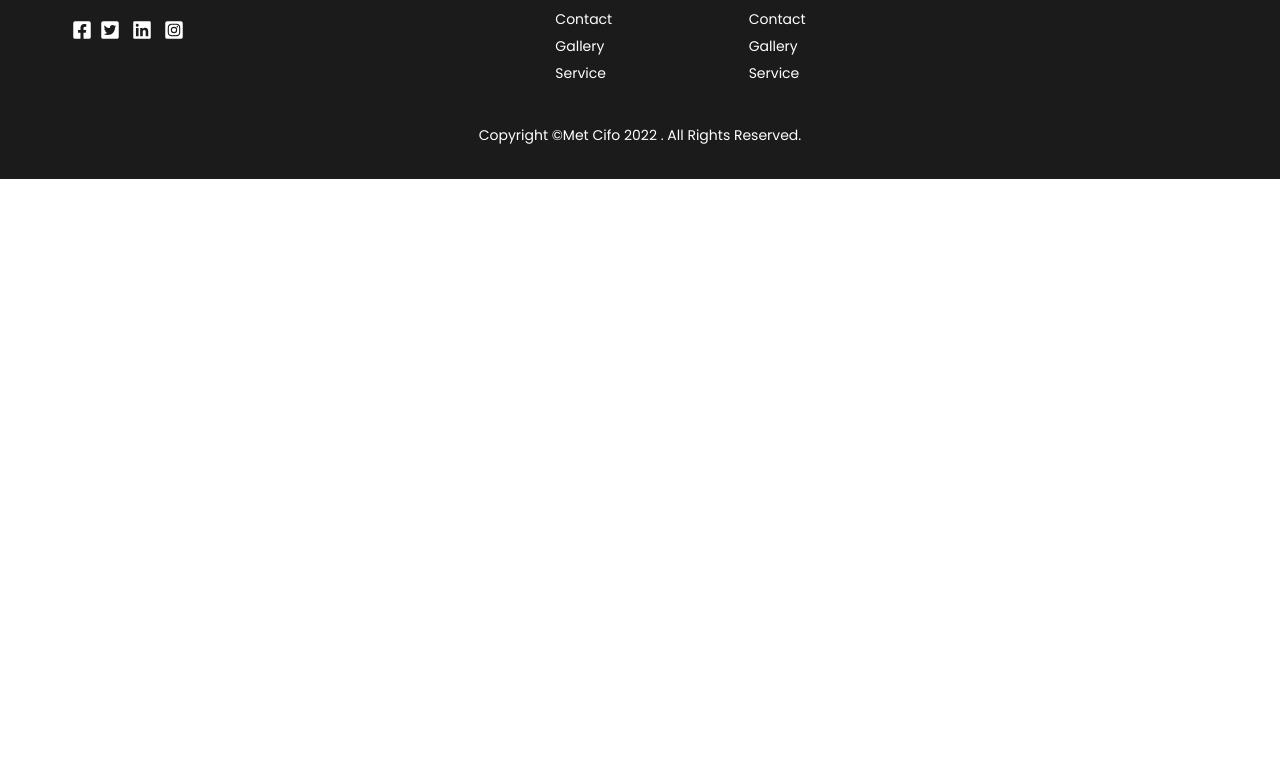
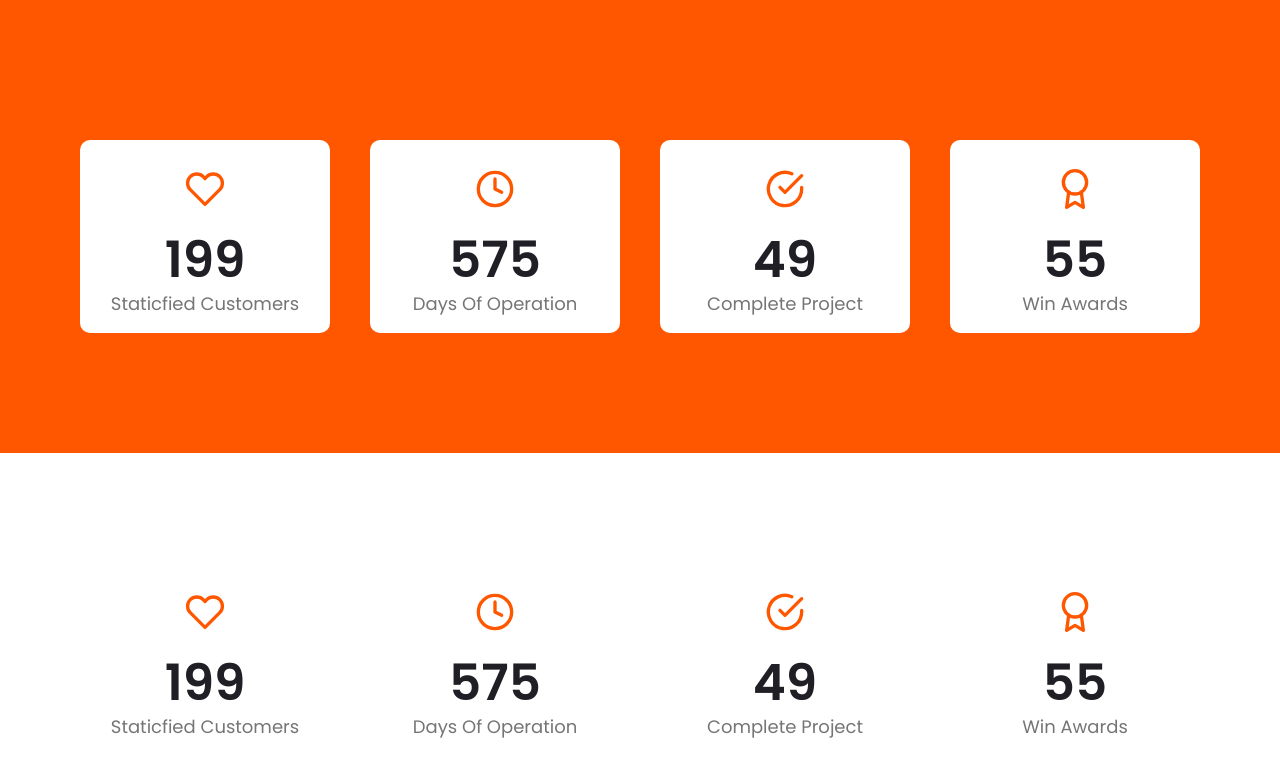
Before and after one commit to amitbd599/project_4, a React (Create React App) app: page /counter in a window 1280 px wide. Shown: the part 878-1660 px from the top of the page. Before the commit the page ends 1057 px from the top, so only its background shows below. Built offline with nearby package versions, Linux system fonts and the light colour scheme.

Commit message:
add counter

```diff
--- a/package.json
+++ b/package.json
@@ -11,6 +11,7 @@
     "npm-install-global": "^1.0.0",
     "react": "^18.0.0",
     "react-accessible-accordion": "^5.0.0",
+    "react-animate-on-scroll": "^2.1.5",
     "react-bootstrap": "^2.3.0",
     "react-circular-progressbar": "^2.0.4",
     "react-countup": "^6.2.0",
@@ -23,6 +24,7 @@
     "react-router-dom": "^6.3.0",
     "react-scripts": "5.0.1",
     "react-scroll-to-top": "^1.0.8",
+    "react-scroll-up": "^1.3.7",
     "react-select": "^5.3.2",
     "react-slick": "^0.29.0",
     "react-tabs": "^5.1.0",
--- a/public/assets/scss/components/_counter.scss
+++ b/public/assets/scss/components/_counter.scss
@@ -1,10 +1,10 @@
 .counterSection {
   background: #f8f9fb;
   padding: 120px 0;
-  @media #{$md-layout-device}{
+  @media #{$md-layout-device} {
     padding: 70px 0;
   }
-  @media #{$sm-layout-device}{
+  @media #{$sm-layout-device} {
     padding: 60px 0;
   }
   .wrapper {
@@ -41,6 +41,23 @@
   }
 }
 
+.counter__Root {
+  .wrapper {
+    .wrapperBody {
+      .part__1 {
+        margin: 60px 0;
+      }
+      .part__2 {
+        margin: 60px 0;
+        background-color: var(--primary-theme-color);
+        padding: 100px 0;
+      }
+    }
+  }
+}
+
+// Counter One
+
 .counter_One {
   .counterValue {
     margin-top: 30px;
@@ -64,3 +81,29 @@
     }
   }
 }
+
+// Counter Two
+
+.counter_two {
+  .counterValue {
+    margin-top: 30px;
+    .wrapperCounter {
+      padding: 20px;
+      .inner {
+        background: var(--color-white);
+        text-align: center;
+        padding: 15px 0;
+        border-radius: 10px;
+        .icon {
+          color: var(--primary-theme-color);
+          margin-bottom: 15px;
+          font-size: 40px;
+        }
+        .counter {
+          font-weight: 600;
+          font-size: 50px;
+        }
+      }
+    }
+  }
+}
--- a/public/assets/scss/header/_menu.scss
+++ b/public/assets/scss/header/_menu.scss
@@ -42,7 +42,7 @@
                 box-shadow: 0 0 35px rgba(0, 0, 0, 0.1);
                 text-align: left;
                 @extend %transition;
-                padding: 12px 0;
+                padding: 16px 0 !important;
                 border-radius: 4px;
                 li {
                   a {
@@ -102,13 +102,12 @@
           color: var(--primary-theme-color);
         }
       }
-      @media #{$md-layout-device}{
+      @media #{$md-layout-device} {
         display: none;
       }
-      @media #{$sm-layout-device}{
+      @media #{$sm-layout-device} {
         display: none;
       }
-
     }
   }
 }
--- a/public/index.html
+++ b/public/index.html
@@ -15,6 +15,11 @@
       user's mobile device or desktop. See https://developers.google.com/web/fundamentals/web-app-manifest/
     -->
     <link rel="manifest" href="%PUBLIC_URL%/manifest.json" />
+    <link
+      rel="stylesheet"
+      href="https://cdnjs.cloudflare.com/ajax/libs/animate.css/3.5.2/animate.min.css"
+    />
+
     <!--
       Notice the use of %PUBLIC_URL% in the tags above.
       It will be replaced with the URL of the `public` folder during the build.
--- a/src/App.js
+++ b/src/App.js
@@ -17,6 +17,7 @@ import Gallery from "./Elements/Blocks/Gallery";
 import Button from "./Elements/Blocks/Button";
 import Video_PopUp from "./Elements/Blocks/Video_PopUp";
 import Progressbar from "./Elements/Blocks/Progressbar";
+import Counter from "./Elements/Blocks/Counter";
 export default function App() {
   return (
     <BrowserRouter>
@@ -36,6 +37,7 @@ export default function App() {
         <Route path="/button" exact element={<Button />} />
         <Route path="/video-popup" exact element={<Video_PopUp />} />
         <Route path="/progressbar" exact element={<Progressbar />} />
+        <Route path="/counter" exact element={<Counter />} />
 
         <Route path="*" exact element={<Error404 />} />
       </Routes>
--- /dev/null
+++ b/src/Elements/Blocks/Counter.jsx
@@ -0,0 +1,88 @@
+import React, { Component } from "react";
+import { Col, Container, Row } from "react-bootstrap";
+import HelmetData from "../../components/common/Helmet";
+import PageIntro from "../../components/common/PageIntro";
+import Header from "../../components/header/Header";
+import Counter_One from "../Counter/Counter_One";
+import Counter_two from "../Counter/Counter_two";
+
+import Footer from "../../components/Footer/Footer";
+import Counter_three from "../Counter/Counter_three";
+export default class Counter extends Component {
+  render() {
+    return (
+      <React.Fragment>
+        {/* Helmat Data Start*/}
+        <HelmetData pageTitle="Counter" />
+        {/* Helmat Data End*/}
+
+        {/* Header section start */}
+        <Header logo="dark" />
+        {/* Header section End */}
+
+        {/* Page intro start */}
+        <PageIntro title="Counter" />
+        {/* Page intro End */}
+
+        {/* Counter info start */}
+        <div className="counter__Root">
+          <div className="wrapper">
+            <div className="wrapperBody">
+              {/* part___1 start */}
+
+              <section className="part__1">
+                <Container>
+                  <Row>
+                    <Col>
+                      <div className="inner">
+                        <div className="counterData">
+                          <Counter_One />
+                        </div>
+                      </div>
+                    </Col>
+                  </Row>
+                </Container>
+              </section>
+
+              {/* part___2 start */}
+
+              <section className="part__2">
+                <Container>
+                  <Row>
+                    <Col>
+                      <div className="inner">
+                        <div className="counterData">
+                          <Counter_two />
+                        </div>
+                      </div>
+                    </Col>
+                  </Row>
+                </Container>
+              </section>
+
+              {/* part___2 start */}
+
+              <section className="part__1">
+                <Container>
+                  <Row>
+                    <Col>
+                      <div className="inner">
+                        <div className="counterData">
+                          <Counter_three />
+                        </div>
+                      </div>
+                    </Col>
+                  </Row>
+                </Container>
+              </section>
+            </div>
+          </div>
+        </div>
+        {/* Counter info End */}
+        {/* Footer Start */}
+        <Footer />
+        {/* Footer End */}
+      </React.Fragment>
+    );
+  }
+}
--- /dev/null
+++ b/src/Elements/Counter/Counter_three.jsx
@@ -0,0 +1,69 @@
+import React, { Component } from "react";
+import CountUp from "react-countup";
+import VisibilitySensor from "react-visibility-sensor";
+import { FiHeart, FiClock, FiCheckCircle, FiAward } from "react-icons/fi";
+import { Col, Row } from "react-bootstrap";
+import ScrollAnimation from "react-animate-on-scroll";
+export default class Counter_three extends Component {
+  state = { viewCountUp: false };
+
+  onChange = (isVisible) => {
+    if (isVisible) {
+      this.setState({ viewCountUp: true });
+    }
+  };
+  render() {
+    let Data = [
+      {
+        icon: <FiHeart />,
+        countNum: 199,
+        countTitle: "Staticfied Customers",
+      },
+
+      {
+        icon: <FiClock />,
+        countNum: 575,
+        countTitle: "Days Of Operation",
+      },
+
+      {
+        icon: <FiCheckCircle />,
+        countNum: 49,
+        countTitle: "Complete Project",
+      },
+
+      {
+        icon: <FiAward />,
+        countNum: 55,
+        countTitle: "Win Awards",
+      },
+    ];
+    return (
+      <div className="counter_One">
+        <Row className="counterValue">
+          {Data.map((value, index) => (
+            <Col lg={3} md={4} sm={6} className="wrapperCounter" key={index}>
+              <ScrollAnimation
+                animateIn="animate__fadeInUp"
+                delay={100}
+                animateOnce={true}
+              >
+                <div className="inner">
+                  <div className="icon">{value.icon}</div>
+                  <h2 className="counter">
+                    <VisibilitySensor onChange={this.onChange} delayedCall>
+                      <CountUp
+                        end={this.state.viewCountUp ? value.countNum : 0}
+                      />
+                    </VisibilitySensor>
+                  </h2>
+                  <p className="description">{value.countTitle}</p>
+                </div>
+              </ScrollAnimation>
+            </Col>
+          ))}
+        </Row>
+      </div>
+    );
+  }
+}
--- /dev/null
+++ b/src/Elements/Counter/Counter_two.jsx
@@ -0,0 +1,62 @@
+import React, { Component } from "react";
+import CountUp from "react-countup";
+import VisibilitySensor from "react-visibility-sensor";
+import { FiHeart, FiClock, FiCheckCircle, FiAward } from "react-icons/fi";
+import { Col, Row } from "react-bootstrap";
+export default class Counter_two extends Component {
+  state = { viewCountUp: false };
+
+  onChange = (isVisible) => {
+    if (isVisible) {
+      this.setState({ viewCountUp: true });
+    }
+  };
+  render() {
+    let Data = [
+      {
+        icon: <FiHeart />,
+        countNum: 199,
+        countTitle: "Staticfied Customers",
+      },
+
+      {
+        icon: <FiClock />,
+        countNum: 575,
+        countTitle: "Days Of Operation",
+      },
+
+      {
+        icon: <FiCheckCircle />,
+        countNum: 49,
+        countTitle: "Complete Project",
+      },
+
+      {
+        icon: <FiAward />,
+        countNum: 55,
+        countTitle: "Win Awards",
+      },
+    ];
+    return (
+      <div className="counter_One">
+        <Row className="counterValue">
+          {Data.map((value, index) => (
+            <Col lg={3} md={4} sm={6} className="wrapperCounter" key={index}>
+              <div className="inner">
+                <div className="icon">{value.icon}</div>
+                <h2 className="counter">
+                  <VisibilitySensor onChange={this.onChange} delayedCall>
+                    <CountUp
+                      end={this.state.viewCountUp ? value.countNum : 0}
+                    />
+                  </VisibilitySensor>
+                </h2>
+                <p className="description">{value.countTitle}</p>
+              </div>
+            </Col>
+          ))}
+        </Row>
+      </div>
+    );
+  }
+}
--- a/src/components/header/Header.jsx
+++ b/src/components/header/Header.jsx
@@ -134,7 +134,7 @@ export default class Header extends Component {
                         <Link to="/gallery">Gallery</Link>
                       </li>
                       <li>
-                        <Link to="#">Counters</Link>
+                        <Link to="/counter">Counters</Link>
                       </li>
                       <li>
                         <Link to="#">Client Logo</Link>
```
Also changed, not shown: public/assets/images/errorPage/error.jpg (renamed from public/assets/images/errorPage/error.png), 1 other file (tests, documents, lock files or other folders).
